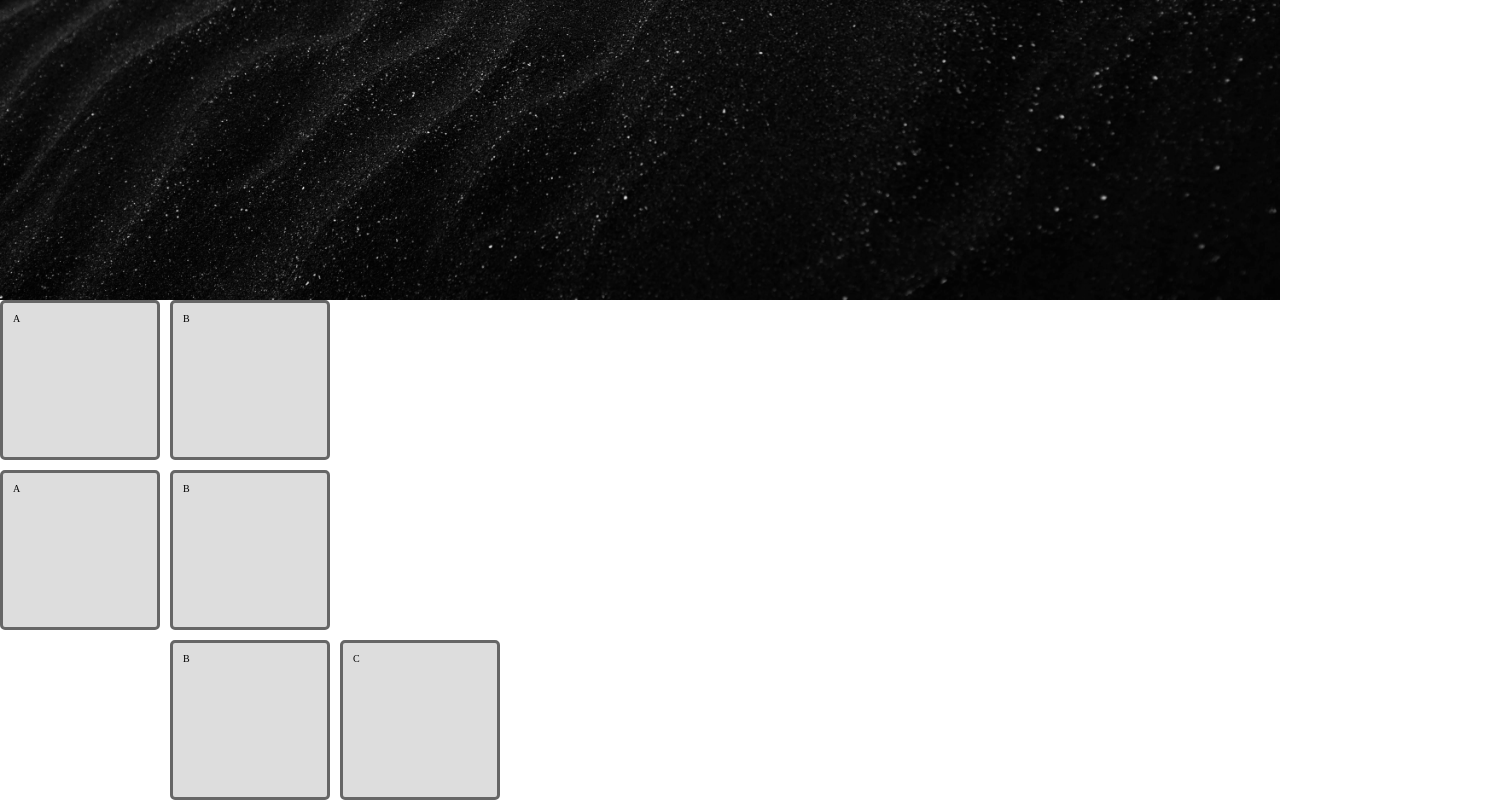
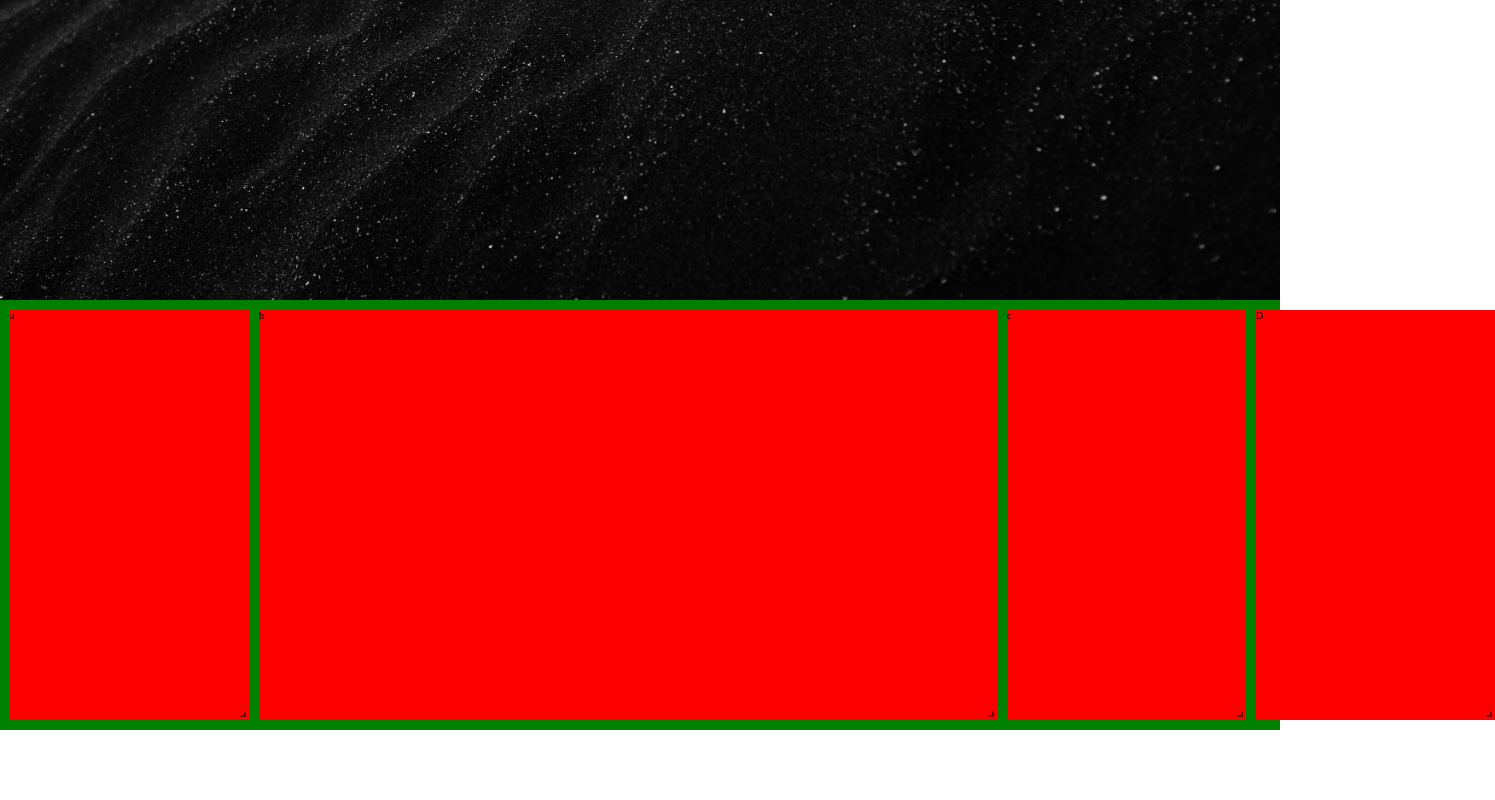
Before and after one commit to ryannolanco/portfolio-website-2025, a React (Vite) app: page / in a window 1280 px wide. Shown: the part 500-1300 px from the top of the page, 1495 px wide, since content can reach past the window. After the commit the page ends 1230 px from the top, so only its background shows below. Built offline with nearby package versions, Linux system fonts and the light colour scheme; a web font is replaced by a local one.

Commit message:
installed gridlayout package, adjusted about to have a grid layout that can use draggable elements as well as added a div wrapper so element can be transformed on hover

```diff
--- a/package.json
+++ b/package.json
@@ -13,7 +13,8 @@
   "dependencies": {
     "react": "^18.3.1",
     "react-dom": "^18.3.1",
-    "react-draggable": "^4.4.6"
+    "react-draggable": "^4.4.6",
+    "react-grid-layout": "^1.5.0"
   },
   "devDependencies": {
     "@eslint/js": "^9.15.0",
--- a/src/App.jsx
+++ b/src/App.jsx
@@ -1,6 +1,8 @@
 import React from 'react';
 import Header from './components/Header';
 import DraggableComponent from './components/DraggableComponent';
+import 'react-grid-layout/css/styles.css';
+import 'react-resizable/css/styles.css';
 
 function App() {
 	return (
--- a/src/components/DraggableComponent.jsx
+++ b/src/components/DraggableComponent.jsx
@@ -1,75 +1,10 @@
 import React from 'react';
-import ReactDOM from 'react-dom';
-import Draggable from 'react-draggable';
-import { useState } from 'react';
+import GridDraggable from './GridDraggable';
 
 function DraggableComponent() {
-	const handleDragStart = (e) => {
-		e.target.style.opacity = '0.4';
-	};
-
-	const handleDragEnd = (e) => {
-		e.target.style.opacity = '1'; // Reset opacity when drag ends
-	};
-
 	return (
-		<div className="draggable">
-			<div class="draggable__container">
-				<Draggable bounds="parent">
-					<div
-						// draggable
-						className="draggable__box"
-						// onDragStart={handleDragStart}
-						// onDragEnd={handleDragEnd}
-					>
-						A
-					</div>
-				</Draggable>
-
-				<div
-					// draggable
-					className="draggable__box"
-					// onDragStart={handleDragStart}
-					// onDragEnd={handleDragEnd}
-				>
-					B
-				</div>
-				<div className="draggable__box draggable__box--invisible"></div>
-				<div
-					// draggable
-					className="draggable__box"
-					// onDragStart={handleDragStart}
-					// onDragEnd={handleDragEnd}
-				>
-					A
-				</div>
-				<div
-					// draggable
-					className="draggable__box"
-					// onDragStart={handleDragStart}
-					// onDragEnd={handleDragEnd}
-				>
-					B
-				</div>
-				<div className="draggable__box draggable__box--invisible"></div>
-				<div className="draggable__box draggable__box--invisible"></div>
-				<div
-					// draggable
-					className="draggable__box"
-					// onDragStart={handleDragStart}
-					// onDragEnd={handleDragEnd}
-				>
-					B
-				</div>
-				<div
-					// draggable
-					className="draggable__box"
-					// onDragStart={handleDragStart}
-					// onDragEnd={handleDragEnd}
-				>
-					C
-				</div>
-			</div>
+		<div>
+			<GridDraggable />
 		</div>
 	);
 }
--- /dev/null
+++ b/src/components/GridDraggable.jsx
@@ -0,0 +1,66 @@
+import React, { useState } from 'react';
+import GridLayout from 'react-grid-layout';
+
+const GridDraggable = () => {
+	const [hovered, setHovered] = useState(false);
+
+	const handleMouseEnter = () => {
+		setHovered(true);
+	};
+
+	const handleMouseLeave = () => {
+		setHovered(false);
+	};
+
+	// layout is an array of objects, see the demo for more complete usage
+	const layout = [
+		{ i: 'a', x: 0, y: 0, w: 1, h: 2 },
+		{ i: 'b', x: 1, y: 0, w: 3, h: 2 },
+		{ i: 'c', x: 4, y: 0, w: 1, h: 2 },
+		{ i: 'd', x: 5, y: 0, w: 1, h: 2 },
+	];
+
+	return (
+		<GridLayout
+			className="layout grid-draggable"
+			layout={layout}
+			cols={12}
+			rowHeight={200}
+			width={3000}
+			style={{ backgroundColor: 'green' }}
+		>
+			<div key="a" style={{ backgroundColor: 'red' }}>
+				a
+			</div>
+			<div key="b" style={{ backgroundColor: 'red' }}>
+				b
+			</div>
+			<div key="c" style={{ backgroundColor: 'red' }}>
+				c
+			</div>
+			<div
+				key="d"
+				style={{
+					position: 'relative', // Make sure the div itself can be positioned
+					zIndex: 10,
+				}}
+			>
+				<div
+					style={{
+						backgroundColor: 'red',
+						transform: hovered ? 'scale(1.2)' : 'scale(1)', // Scale the item on hover
+						transition: 'transform 0.3s ease, background-color 0.3s ease', // Smooth transition
+						width: '100%', // Ensure it occupies full space in the grid cell
+						height: '100%', // Ensure it occupies full space in the grid cell
+					}}
+					onMouseEnter={handleMouseEnter}
+					onMouseLeave={handleMouseLeave}
+				>
+					D
+				</div>
+			</div>
+		</GridLayout>
+	);
+};
+
+export default GridDraggable;
--- a/src/css/index.css
+++ b/src/css/index.css
@@ -76,5 +76,8 @@ body {
   background-color: white;
   cursor: default;
 }
+.draggable .grid-draggable {
+  background-color: #666;
+}
 
 /*# sourceMappingURL=index.css.map */
--- a/src/sass/components/_draggable.scss
+++ b/src/sass/components/_draggable.scss
@@ -23,4 +23,8 @@
 			cursor: default;
 		}
 	}
+
+	.grid-draggable {
+		background-color: #666;
+	}
 }
```
Also changed, not shown: 2 other files (tests, documents, lock files or other folders).
